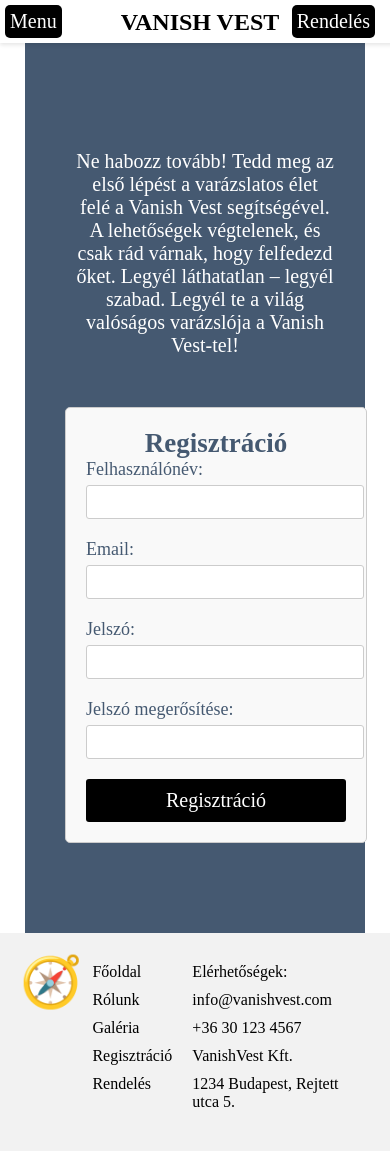
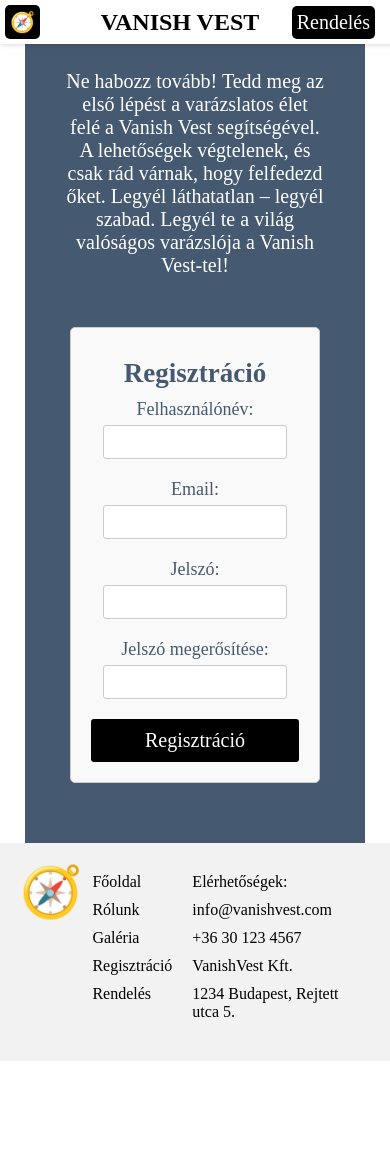
Before and after one commit to MagyarEper/VanishVest, a PHP site: page /regisztracio.html in a window 390 px wide. After the commit the page ends 1061 px from the top, so only its background shows below. Run offline with PHP 8.4, Linux system fonts and the light colour scheme.

Commit message:
corrections

```diff
--- a/galeria.html
+++ b/galeria.html
@@ -13,7 +13,7 @@
 <body>
 <header>
     <nav class="nav-menu">
-        <button class="hambi">Menu
+        <button class="hambi">&#129517;
         </button>
         <ul>
             <li ><a class=" nav-link" href="./index.html">Főoldal</a></li>
--- a/index.html
+++ b/index.html
@@ -15,7 +15,7 @@
 <header>
     <!--Menu sáv-->
     <nav class="nav-menu">
-        <button class="hambi">Menu
+        <button class="hambi">&#129517;
         </button>
         <ul>
             <li ><a class="current" href="./index.html">Főoldal</a></li>
--- a/regisztracio.html
+++ b/regisztracio.html
@@ -13,7 +13,7 @@
   <body>
   <header>
     <nav class="nav-menu">
-      <button class="hambi">Menu</button>
+      <button class="hambi">&#129517;</button>
       <ul>
         <li><a class="nav-link" href="./index.html">Főoldal</a></li>
         <li><a class="nav-link" href="./rolunk.html">Rólunk</a></li>
--- a/rendeles.html
+++ b/rendeles.html
@@ -14,7 +14,7 @@
     <header>
 
         <nav class="nav-menu">
-            <button class="hambi">Menu
+            <button class="hambi">&#129517;
             </button>
             <ul>
                 <li ><a class=" nav-link" href="./index.html">Főoldal</a></li>
--- a/styles/altalanos.css
+++ b/styles/altalanos.css
@@ -131,6 +131,13 @@ footer {
         display: block;
     }
 @media (max-width: 600px) {
+
+    #menu-h1{
+        position: absolute;
+        top: 50%;
+        left: 45%;
+        transform: translate(-50%, -50%);
+    }
     .footer-text {
         display: none;
     }
--- a/styles/regisztracio.css
+++ b/styles/regisztracio.css
@@ -9,12 +9,12 @@ body {
     background-color: #455971;
     padding: 40px;
     display: flex;
-    justify-content: center;
+    justify-content: space-between
 }
 .main {
     margin-left: auto;
     margin-right: auto;
-    padding-top: 100px;
+    padding: 20px;
     width: 500px;
     overflow: hidden;
     margin: 10px;
@@ -29,24 +29,31 @@ body {
     font-size: 20px;
     color: #fff;
 }
-.middle
+.middle {
+    display: flex;
+    align-items: center;
+    justify-content: center;
+    flex-direction: column;
+    object-fit: contain;
+    text-align: center;
+}
 .container {
-    width: 100%;
-    max-width: 400px;
-    margin: 50px auto;
-    padding: 20px 20px 20px 20px;
+    max-width: 100%;
+    min-width: 80%;
+    padding: 20px;
+    margin: 20px;
     border: 1px solid #ccc;
     border-radius: 5px;
     background-color: #f9f9f9;
     font-size: 18px;
     color: #455971;
-    display: flex;
-    flex-direction: column;
+
 
 }
 
 form h2 {
     text-align: center;
+    margin:10px;
 }
 
 .form-group {
@@ -61,7 +68,7 @@ label {
 input[type="text"],
 input[type="email"],
 input[type="password"] {
-    width: 100%;
+    width: 80%;
     padding: 8px;
     border: 1px solid #ccc;
     border-radius: 3px;
@@ -86,4 +93,14 @@ button[type="submit"]:hover {
     img {
         display: none;
     }
+    .middle {
+        margin-left: auto;
+        margin-right: auto;
+        display: flex;
+        align-items: center;
+        justify-content: space-around;
+        flex-direction: column;
+        object-fit: contain;
+        text-align: center;
+    }
 }
```
